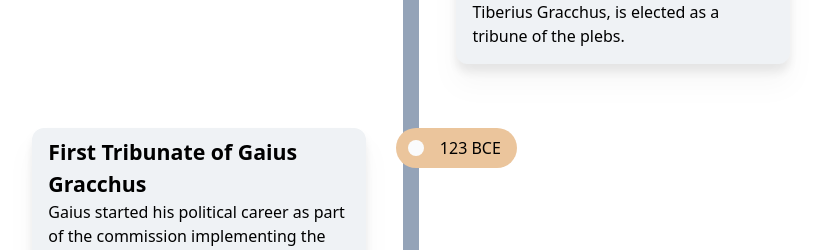
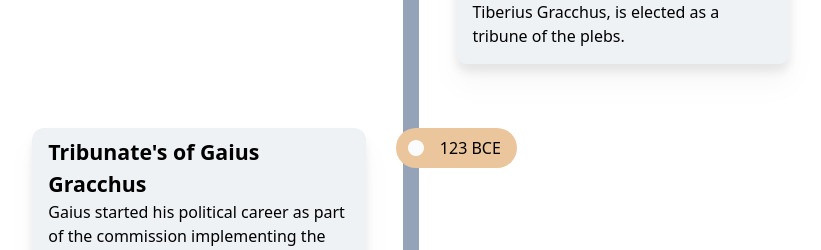
Before and after one commit to cqb13/fall-of-the-roman-republic, a Vue app: page / in a window 1280 px wide. Shown: the part 3400-3650 px from the top of the page, without its empty margins (229-1050 px from the left). Built offline with nearby package versions, Linux system fonts and the light colour scheme; a web font is replaced by a local one.

Commit message:
fixed some events

```diff
--- a/src/data/events.ts
+++ b/src/data/events.ts
@@ -77,7 +77,7 @@ const events: Event[] = [
     date: "123 BCE",
   },
   {
-    name: "First Tribunate of Gaius Gracchus",
+    name: "Tribunate's of Gaius Gracchus",
     description:
       "Gaius started his political career as part of the commission implementing the agrarian reforms initiated by his brother Tiberius. This commission aimed to redistribute public land to Rome's poorer citizens, increasing the number of small landowners. He continued the focus on land reforms by planning and establishing colonies in Italy and re-founding Carthage, aiming to provide land for Rome’s landless citizens. He introduced significant judicial reforms, including the establishment of a permanent court (quaestio de repetundis) to handle cases of extortion by provincial governors. He transferred jury duties from senators to equestrians, seeking to curb corruption. He also implemented a law providing the urban poor with a regular grain supply at subsidized prices, addressing the critical issue of food security in Rome.",
     date: "123 BCE",
@@ -189,7 +189,7 @@ const events: Event[] = [
   {
     name: "The First Triumvirate",
     description:
-      "Pompey, Crassus, and Caesar came together to form the First Triumvirate, a political alliance that allowed them to consolidate power and influence in Rome. The alliance was not officially recognized by the Roman Senate, but it effectively controlled Roman politics for several years. The First Triumvirate was a significant development in Roman history, as it marked the beginning of the end of the Roman Republic and the rise of autocratic rule.",
+      "Pompey, Crassus, and Caesar came together to form the First Triumvirate, a political alliance that allowed them to consolidate power and influence in Rome. The alliance was not officially recognized by the Roman Senate, but it effectively controlled Roman politics for several years.",
     date: "60 BCE",
     image:
       "https://upload.wikimedia.org/wikipedia/commons/5/5e/The_First_Triumvirate_of_the_Roman_Republic_1200X800.jpg",
@@ -213,7 +213,8 @@ const events: Event[] = [
   },
   {
     name: "Caesar declares himself dictator",
-    description: "Caesar declared himself dictator for life.",
+    description:
+      "Caesar declared himself dictator for life. This event played a big role in the fall of the Roman Republic, as it marked the end of the traditional Roman political system and the beginning of autocratic rule.",
     date: "44 BCE",
   },
   {
```
